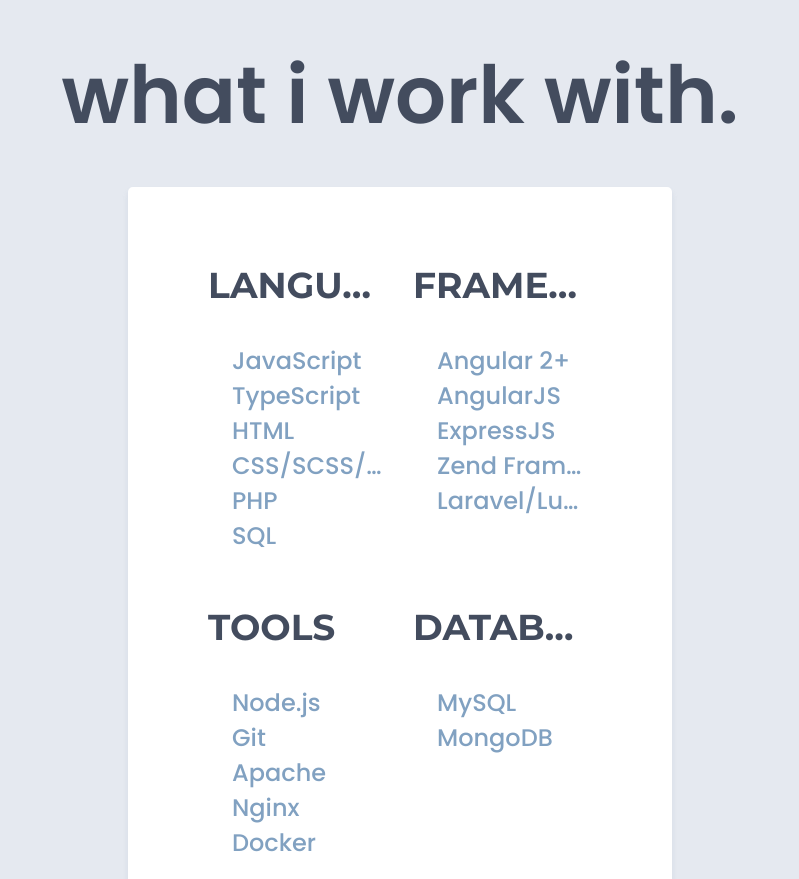
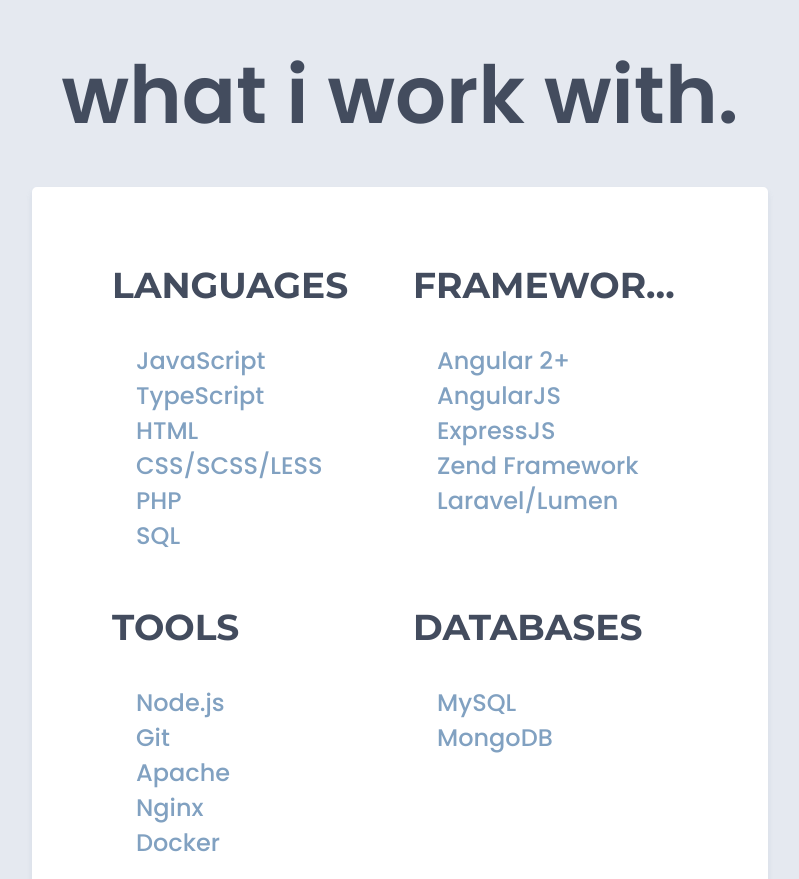
Before and after one commit to camillevillnv/camillevillnv.github.io, a website: page index.html in a window 1280 px wide. Shown: the part 1973-2852 px from the top of the page, without its empty margins (240-1039 px from the left). Drawn offline with Linux system fonts and the light colour scheme.

Commit message:
Fix desktop layout

```diff
--- a/assets/scss/styles.scss
+++ b/assets/scss/styles.scss
@@ -53,8 +53,9 @@
   }
 }
 .section__icon {
+  pointer-events: none;
+  user-select: none;
   text-align: center;
-
 }
 .section__title {
   font-size: 2.75rem;
@@ -118,7 +119,7 @@
     }
 
     @include desktop-up {
-      max-width: 30%;
+      max-width: 45%;
       padding: 2.5rem 5rem;
     }
   }
@@ -217,6 +218,8 @@
 .dev-icon {
   border-radius: 50%;
   max-width: 150px;
+  pointer-events: none;
+  user-select: none;
 }
 .intro__text {
   @include tablet-portrait-up {
```
Also changed, not shown: css/styles.css.
